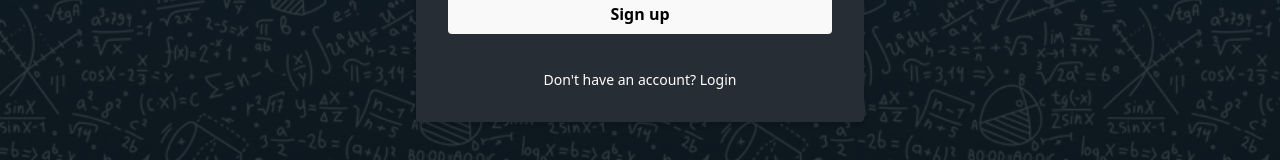
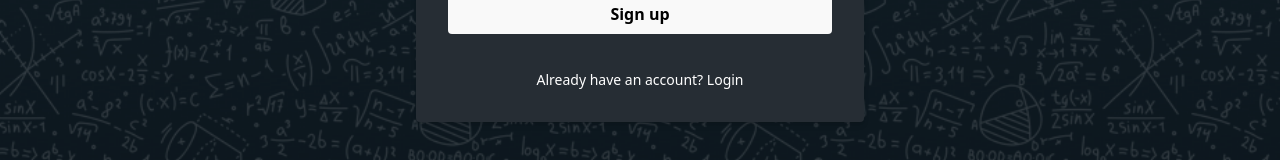
Before and after one commit to MrChooey/AmongStuds, a React (Vite) app in the folder client/: page /signup in a window 1280 px wide. Shown: the part 494-654 px from the top of the page. Built offline with nearby package versions, Linux system fonts and the light colour scheme; no server answers.

Commit message:
fix: update text in Signup component for clarity

```diff
--- a/client/src/pages/ForumMain.jsx
+++ b/client/src/pages/ForumMain.jsx
@@ -2,7 +2,7 @@ import ForumHeader from "../components/ForumHeader.jsx";
 import CreatePost from "../components/CreatePost.jsx";
 import PostCard from "../components/PostCard.jsx";
 import { useState, useEffect } from "react";
-import { collection, getDocs, query, orderBy, onSnapshot } from "firebase/firestore";
+import { collection, query, orderBy, onSnapshot } from "firebase/firestore";
 import { db } from "../firebase.js";
 
 export default function ForumMain() {
--- a/client/src/pages/Signup.jsx
+++ b/client/src/pages/Signup.jsx
@@ -78,7 +78,7 @@ export default function Signup() {
 					{message && <p className="text-sm text-white">{message}</p>}
 				</form>
 				<p className="text-center text-sm text-white mt-4">
-					Don't have an account?{" "}
+					Already have an account?{" "}
 					<Link
 						to="/login"
 						c
```
